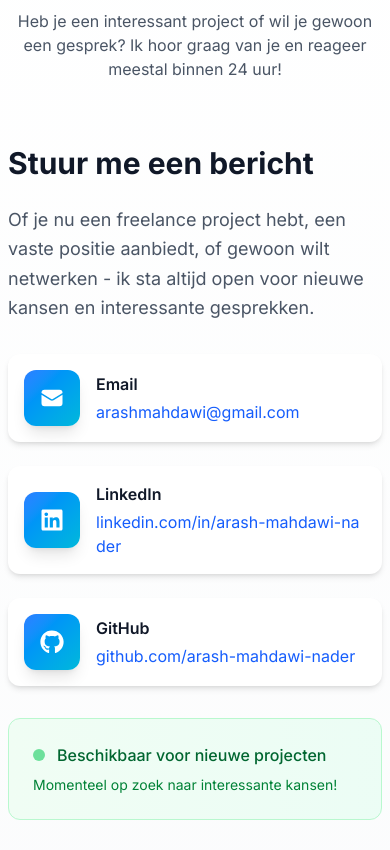
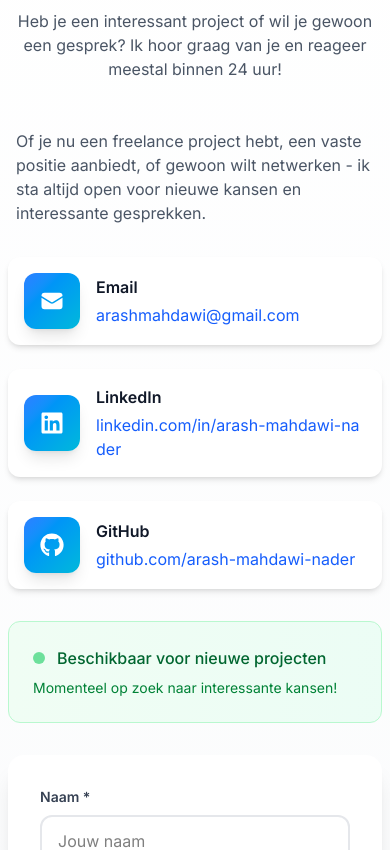
Before and after one commit to ArashMahdawi/portfolio, a Next.js app: page / in a window 390 px wide. Shown: the part 6740-7590 px from the top of the page. Built offline with nearby package versions, Linux system fonts and the light colour scheme.

Commit message:
Contact tekst opmaak en padding aangepast

```diff
--- a/src/components/Footer.tsx
+++ b/src/components/Footer.tsx
@@ -88,7 +88,7 @@ export default function Footer() {
           className="border-t border-gray-800 pt-8 text-center text-gray-400"
         >
           <p>&copy; {currentYear} Arash Mahdawi-Nader. Alle rechten voorbehouden.</p>
-          <p className="mt-2 text-sm">Gebouwd met Next.js, TypeScript & Tailwind CSS</p>
+          <p className="mt-4 text-sm">Gebouwd met Next.js, TypeScript & Tailwind CSS</p>
         </motion.div>
       </div>
     </footer>
--- a/src/components/sections/Contact.tsx
+++ b/src/components/sections/Contact.tsx
@@ -56,7 +56,7 @@ export default function Contact() {
           whileInView={{ opacity: 1, y: 0 }}
           transition={{ duration: 0.6 }}
           viewport={{ once: true }}
-          className="text-center mb-16"
+          className="text-center mb-12 md:mb-16"
         >
           <h2 className="text-4xl md:text-5xl font-bold mb-4 text-gray-900">
             Laten we Contact Maken
@@ -75,21 +75,11 @@ export default function Contact() {
             transition={{ duration: 0.8 }}
             viewport={{ once: true }}
           >
-            <motion.h3
-              className="text-3xl font-bold mb-6 text-gray-900"
+            <motion.p
+              className="text-gray-600 mb-8 max-w-2xl mx-auto"
               initial={{ opacity: 0, y: 20 }}
               whileInView={{ opacity: 1, y: 0 }}
               transition={{ duration: 0.6, delay: 0.2 }}
-              viewport={{ once: true }}
-            >
-              Stuur me een bericht
-            </motion.h3>
-
-            <motion.p
-              className="text-gray-600 mb-8 text-lg leading-relaxed"
-              initial={{ opacity: 0, y: 20 }}
-              whileInView={{ opacity: 1, y: 0 }}
-              transition={{ duration: 0.6, delay: 0.3 }}
               viewport={{ once: true }}
             >
               Of je nu een freelance project hebt, een vaste positie aanbiedt,
@@ -103,14 +93,14 @@ export default function Contact() {
                   key={item.title}
                   initial={{ opacity: 0, y: 20 }}
                   whileInView={{ opacity: 1, y: 0 }}
-                  transition={{ duration: 0.5, delay: 0.4 + index * 0.1 }}
+                  transition={{ duration: 0.5, delay: 0.3 + index * 0.1 }}
                   viewport={{ once: true }}
                   whileHover={{ x: 10 }}
                   className="flex items-center gap-4 p-4 bg-white rounded-xl shadow-md hover:shadow-lg transition-all duration-300 w-full"
                 >
                   <div className="w-14 h-14 bg-gradient-to-br from-blue-500 to-cyan-500 rounded-xl flex items-center justify-center shadow-lg flex-shrink-0">
-  {item.icon}
-</div>
+                    {item.icon}
+                  </div>
 
                   <div>
                     <h4 className="font-semibold text-gray-900 mb-1">{item.title}</h4>
@@ -131,7 +121,7 @@ export default function Contact() {
             <motion.div
               initial={{ opacity: 0, y: 20 }}
               whileInView={{ opacity: 1, y: 0 }}
-              transition={{ duration: 0.6, delay: 0.8 }}
+              transition={{ duration: 0.6, delay: 0.7 }}
               viewport={{ once: true }}
               className="mt-8 p-6 bg-gradient-to-r from-green-50 to-emerald-50 rounded-xl border border-green-200"
             >
```
